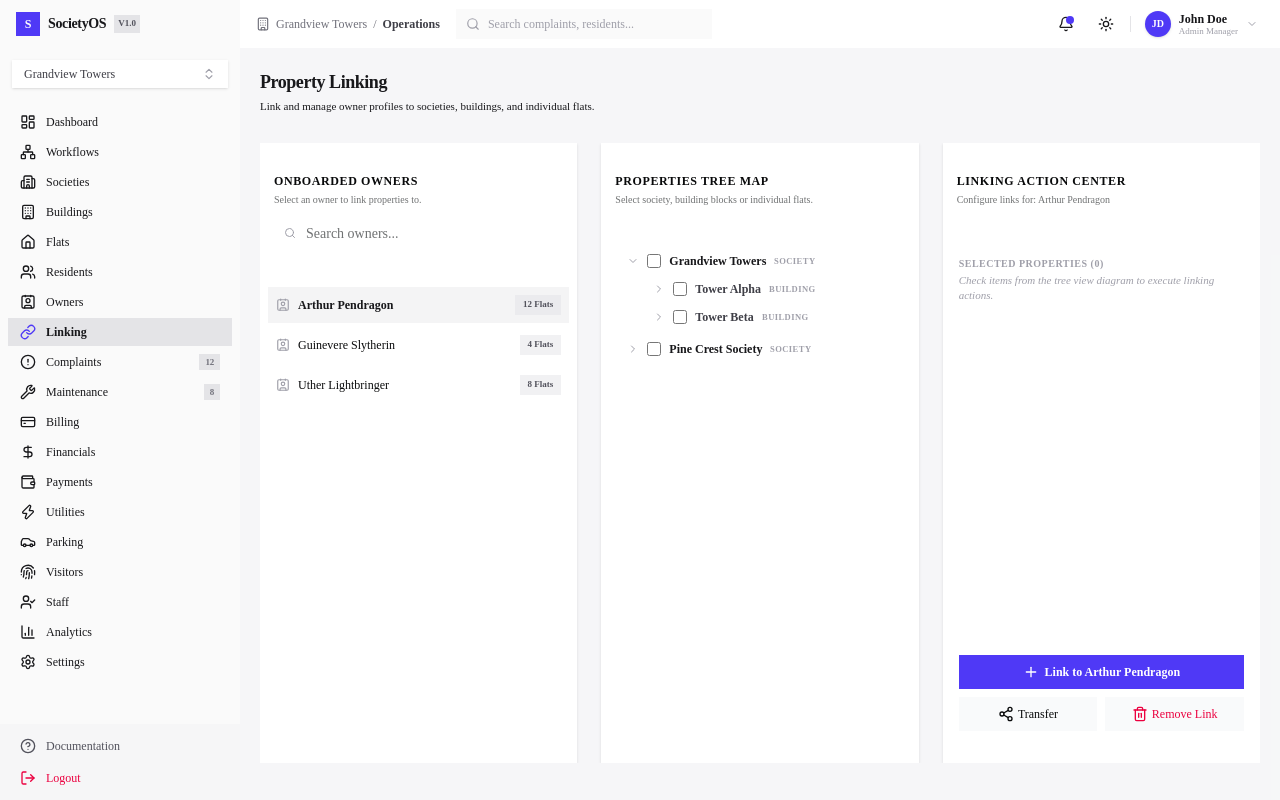
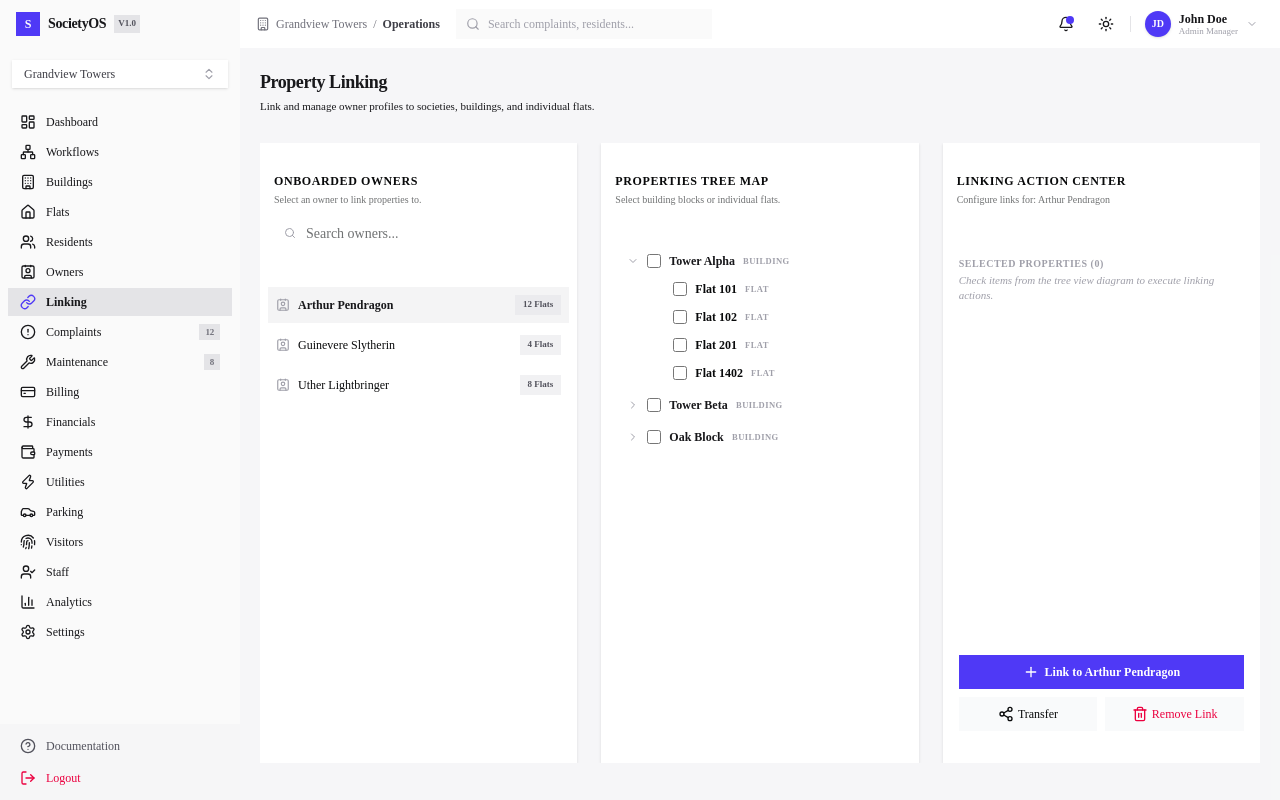
Before and after one commit to abdullah201240/SocietyOS, a Next.js app in the folder client/: page /dashboard/owners/linking in a window 1280 px wide. Built offline with nearby package versions, Linux system fonts and the light colour scheme.

Commit message:
refactor: remove all society references and rename organization profile to community profile

```diff
--- a/client/app/dashboard/billing/page.tsx
+++ b/client/app/dashboard/billing/page.tsx
@@ -215,10 +215,9 @@ export default function GlobalBillingPage() {
         ? i.status === "Overdue"
         : i.status === filterStatus;
 
-    const matchesSociety = filterSociety === "All" || i.society === filterSociety;
     const matchesBuilding = filterBuilding === "All" || i.buildingName === filterBuilding;
 
-    return matchesSearch && matchesStatus && matchesSociety && matchesBuilding;
+    return matchesSearch && matchesStatus && matchesBuilding;
   });
 
   return (
@@ -289,18 +288,6 @@ export default function GlobalBillingPage() {
                       <DialogDescription className="text-xs text-zinc-500">Dispatch billing invoice statements manually across flats.</DialogDescription>
                     </DialogHeader>
                     <div className="grid gap-3.5 py-4">
-                      <div className="grid grid-cols-4 items-center gap-3">
-                        <Label htmlFor="i-soc" className="text-right text-xs font-semibold text-zinc-700 dark:text-zinc-300">Society</Label>
-                        <select
-                          id="i-soc"
-                          value={newInvoice.society}
-                          onChange={(e) => setNewInvoice({ ...newInvoice, society: e.target.value })}
-                          className="col-span-3 h-8.5 text-xs rounded-sm border border-zinc-205 bg-white px-2 dark:border-zinc-800 dark:bg-zinc-900 outline-none"
-                        >
-                          <option value="Grandview Towers">Grandview Towers</option>
-                          <option value="Pine Crest Society">Pine Crest Society</option>
-                        </select>
-                      </div>
                       <div className="grid grid-cols-4 items-center gap-3">
                         <Label htmlFor="i-bld" className="text-right text-xs font-semibold text-zinc-700 dark:text-zinc-300">Building</Label>
                         <select
@@ -400,19 +387,6 @@ export default function GlobalBillingPage() {
                     </select>
                   </div>
 
-                  {/* Society Filter */}
-                  <div className="space-y-1.5">
-                    <Label className="text-[10.5px] font-semibold text-zinc-650 dark:text-zinc-300">Society Block</Label>
-                    <select
-                      value={filterSociety}
-                      onChange={(e) => setFilterSociety(e.target.value)}
-                      className="w-full h-8 text-[11px] rounded-sm border border-zinc-205 bg-white px-2 dark:border-zinc-800 dark:bg-zinc-900 outline-none"
-                    >
-                      <option value="All">All societies</option>
-                      <option value="Grandview Towers">Grandview Towers</option>
-                      <option value="Pine Crest Society">Pine Crest Society</option>
-                    </select>
-                  </div>
 
                   {/* Building Filter */}
                   <div className="space-y-1.5">
@@ -477,7 +451,6 @@ export default function GlobalBillingPage() {
                         <TableHeader className="bg-zinc-50/50 border-b border-zinc-200 dark:bg-zinc-955/20 dark:border-zinc-850">
                           <TableRow className="hover:bg-transparent">
                             <TableHead className="text-[9.5px] uppercase font-bold text-zinc-500 tracking-wider h-9">Invoice ID</TableHead>
-                            <TableHead className="text-[9.5px] uppercase font-bold text-zinc-500 tracking-wider h-9">Society</TableHead>
                             <TableHead className="text-[9.5px] uppercase font-bold text-zinc-500 tracking-wider h-9">Building/Flat</TableHead>
                             <TableHead className="text-[9.5px] uppercase font-bold text-zinc-500 tracking-wider h-9">Resident</TableHead>
                             <TableHead className="text-[9.5px] uppercase font-bold text-zinc-500 tracking-wider h-9">Owner</TableHead>
@@ -496,9 +469,6 @@ export default function GlobalBillingPage() {
                             >
                               <TableCell className="text-xs font-semibold text-zinc-900 dark:text-white py-2.5">
                                 {inv.id}
-                              </TableCell>
-                              <TableCell className="text-[11px] text-zinc-550 dark:text-zinc-400 py-2.5">
-                                {inv.society}
                               </TableCell>
                               <TableCell className="text-xs font-medium py-2.5">
                                 <span>{inv.flatNumber}</span>
@@ -581,12 +551,8 @@ export default function GlobalBillingPage() {
                   <span className="text-[9.5px] uppercase font-bold text-zinc-450 dark:text-zinc-500 tracking-wider block">Property Ownership</span>
                   <div className="rounded border border-zinc-150 p-2.5 bg-zinc-50/50 dark:border-zinc-900 dark:bg-zinc-950/40 text-xs space-y-1">
                     <div className="flex justify-between">
-                      <span className="text-zinc-450">Landlord Owner Name:</span>
+                      <span className="text-zinc-455">Landlord Owner Name:</span>
                       <span className="font-semibold">{selectedInvoice.ownerName}</span>
-                    </div>
-                    <div className="flex justify-between">
-                      <span className="text-zinc-400">Society Address Block:</span>
-                      <span className="font-semibold">{selectedInvoice.society}</span>
                     </div>
                   </div>
                 </div>
--- a/client/app/dashboard/owners/linking/page.tsx
+++ b/client/app/dashboard/owners/linking/page.tsx
@@ -30,7 +30,7 @@ interface OwnerSummary {
 interface TreeItem {
   id: string;
   label: string;
-  type: "society" | "building" | "flat";
+  type: "building" | "flat";
   children?: TreeItem[];
 }
 
@@ -50,18 +50,14 @@ export default function PropertyLinkingPage() {
 
   // Middle panel tree state
   const [expandedItems, setExpandedItems] = React.useState<Record<string, boolean>>({
-    "soc-1": true,
-    "soc-2": false
+    "bld-1a": true,
+    "bld-1b": false,
+    "bld-2a": false
   });
 
   const [selectedPropertyIds, setSelectedPropertyIds] = React.useState<string[]>([]);
 
   const treeData: TreeItem[] = [
-    {
-      id: "soc-1",
-      label: "Grandview Towers",
-      type: "society",
-      children: [
     {
       id: "bld-1a",
       label: "Tower Alpha",
@@ -81,14 +77,7 @@ export default function PropertyLinkingPage() {
         { id: "flat-301", label: "Flat 301", type: "flat" },
         { id: "flat-302", label: "Flat 302", type: "flat" }
       ]
-        }
-      ]
     },
-    {
-      id: "soc-2",
-      label: "Pine Crest Society",
-      type: "society",
-      children: [
     {
       id: "bld-2a",
       label: "Oak Block",
@@ -96,8 +85,6 @@ export default function PropertyLinkingPage() {
       children: [
         { id: "flat-501", label: "Flat 501", type: "flat" },
         { id: "flat-502", label: "Flat 502", type: "flat" }
-          ]
-        }
       ]
     }
   ];
@@ -163,10 +150,8 @@ export default function PropertyLinkingPage() {
             className="rounded border-zinc-200 text-indigo-600 focus:ring-indigo-500 h-3.5 w-3.5"
           />
           <span className={`font-semibold cursor-pointer ${
-            node.type === "society"
+            node.type === "building"
               ? "text-zinc-900 dark:text-white"
-              : node.type === "building"
-              ? "text-zinc-700 dark:text-zinc-350"
               : "text-zinc-550 dark:text-zinc-400 font-medium"
           }`} onClick={() => handleToggleSelectProperty(node.id)}>
             {node.label}
@@ -263,7 +248,7 @@ export default function PropertyLinkingPage() {
             <Card className="rounded-md border border-zinc-200 bg-white shadow-sm dark:border-zinc-850 dark:bg-zinc-950 flex flex-col overflow-hidden">
               <CardHeader className="p-3.5 border-b border-zinc-100 dark:border-zinc-900">
                 <CardTitle className="text-xs font-bold uppercase tracking-wider">Properties Tree Map</CardTitle>
-                <CardDescription className="text-[10px]">Select society, building blocks or individual flats.</CardDescription>
+                <CardDescription className="text-[10px]">Select building blocks or individual flats.</CardDescription>
               </CardHeader>
               <CardContent className="p-3 space-y-2 overflow-y-auto flex-1 scrollbar-thin">
                 {treeData.map((node) => renderTreeNode(node))}
--- a/client/app/dashboard/settings/page.tsx
+++ b/client/app/dashboard/settings/page.tsx
@@ -108,12 +108,12 @@ export default function SettingsPage() {
             <TabsContent value="org" className="space-y-4">
               <Card className="200 bg-white dark:bg-zinc-950 max-w-2xl rounded-md shadow-sm">
                 <CardHeader className="p-4 -100">
-                  <CardTitle className="text-sm font-bold">Organization Profile</CardTitle>
-                  <CardDescription className="text-xs">Configure central residential society metadata credentials.</CardDescription>
+                  <CardTitle className="text-sm font-bold">Community Profile</CardTitle>
+                  <CardDescription className="text-xs">Configure central residential complex metadata credentials.</CardDescription>
                 </CardHeader>
                 <CardContent className="p-4 space-y-4">
                   <div className="grid grid-cols-3 items-center gap-4">
-                    <Label className="text-xs font-semibold text-zinc-700 dark:text-zinc-300">Society Name</Label>
+                    <Label className="text-xs font-semibold text-zinc-700 dark:text-zinc-300">Community Name</Label>
                     <Input value={societyName} onChange={(e) => setSocietyName(e.target.value)} className="col-span-2 h-8.5 text-xs rounded-sm-200" />
                   </div>
                   <div className="grid grid-cols-3 items-center gap-4">
--- a/client/app/dashboard/workflow/page.tsx
+++ b/client/app/dashboard/workflow/page.tsx
@@ -218,7 +218,6 @@ export default function OperationalWorkflowDashboard() {
                     <TableHeader className="bg-zinc-50/50">
                       <TableRow>
                         <TableHead className="text-[9.5px] uppercase font-bold text-zinc-500 h-9">Ticket ID</TableHead>
-                        <TableHead className="text-[9.5px] uppercase font-bold text-zinc-500 h-9">Society</TableHead>
                         <TableHead className="text-[9.5px] uppercase font-bold text-zinc-500 h-9">Building/Flat</TableHead>
                         <TableHead className="text-[9.5px] uppercase font-bold text-zinc-500 text-center h-9">Stage</TableHead>
                         <TableHead className="text-[9.5px] uppercase font-bold text-zinc-500 h-9">Assigned Staff</TableHead>
@@ -230,7 +229,6 @@ export default function OperationalWorkflowDashboard() {
                       {workflowItems.map((item) => (
                         <TableRow key={item.ticketId}>
                           <TableCell className="text-xs font-semibold py-2.5">{item.ticketId}</TableCell>
-                          <TableCell className="text-xs text-zinc-550 dark:text-zinc-400 py-2.5">{item.society}</TableCell>
                           <TableCell className="text-xs py-2.5 font-medium">
                             {item.building} • {item.flat}
                           </TableCell>
--- a/client/components/dashboard/dashboard-navbar.tsx
+++ b/client/components/dashboard/dashboard-navbar.tsx
@@ -69,7 +69,6 @@ export function DashboardNavbar({ currentOrg }: DashboardNavbarProps) {
   const menuItems = [
     { name: "Dashboard", href: "/dashboard", icon: LayoutDashboard },
     { name: "Workflows", href: "/dashboard/workflow", icon: Network },
-    { name: "Societies", href: "/dashboard/societies", icon: Building2 },
     { name: "Buildings", href: "/dashboard/buildings", icon: Building },
     { name: "Flats", href: "/dashboard/flats", icon: Home },
     { name: "Residents", href: "/dashboard/residents", icon: Users },
@@ -128,7 +127,6 @@ export function DashboardNavbar({ currentOrg }: DashboardNavbarProps) {
                     onClick={(e) => {
                       if (
                         item.href !== "/dashboard" &&
-                        item.href !== "/dashboard/societies" &&
                         item.href !== "/dashboard/buildings" &&
                         item.href !== "/dashboard/flats" &&
                         item.href !== "/dashboard/residents" &&
--- a/client/components/dashboard/dashboard-sidebar.tsx
+++ b/client/components/dashboard/dashboard-sidebar.tsx
@@ -49,7 +49,6 @@ export function DashboardSidebar({ currentOrg, onOrgChange, orgs }: DashboardSid
   const menuItems = [
     { name: "Dashboard", href: "/dashboard", icon: LayoutDashboard },
     { name: "Workflows", href: "/dashboard/workflow", icon: Network },
-    { name: "Societies", href: "/dashboard/societies", icon: Building2 },
     { name: "Buildings", href: "/dashboard/buildings", icon: Building },
     { name: "Flats", href: "/dashboard/flats", icon: Home },
     { name: "Residents", href: "/dashboard/residents", icon: Users },
```
Also changed, not shown: client/app/dashboard/societies/page.tsx (line endings or trailing spaces). Lines whose indentation alone changed are shown as unchanged.
